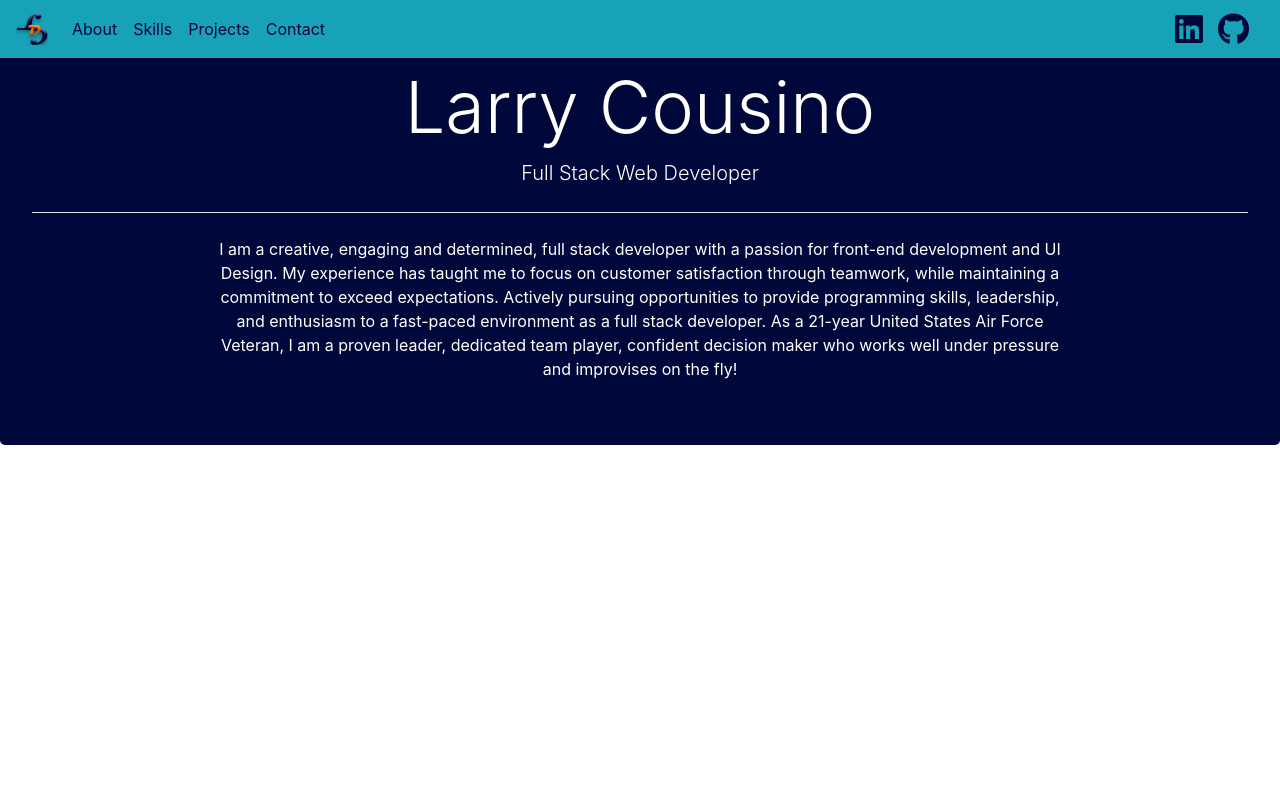
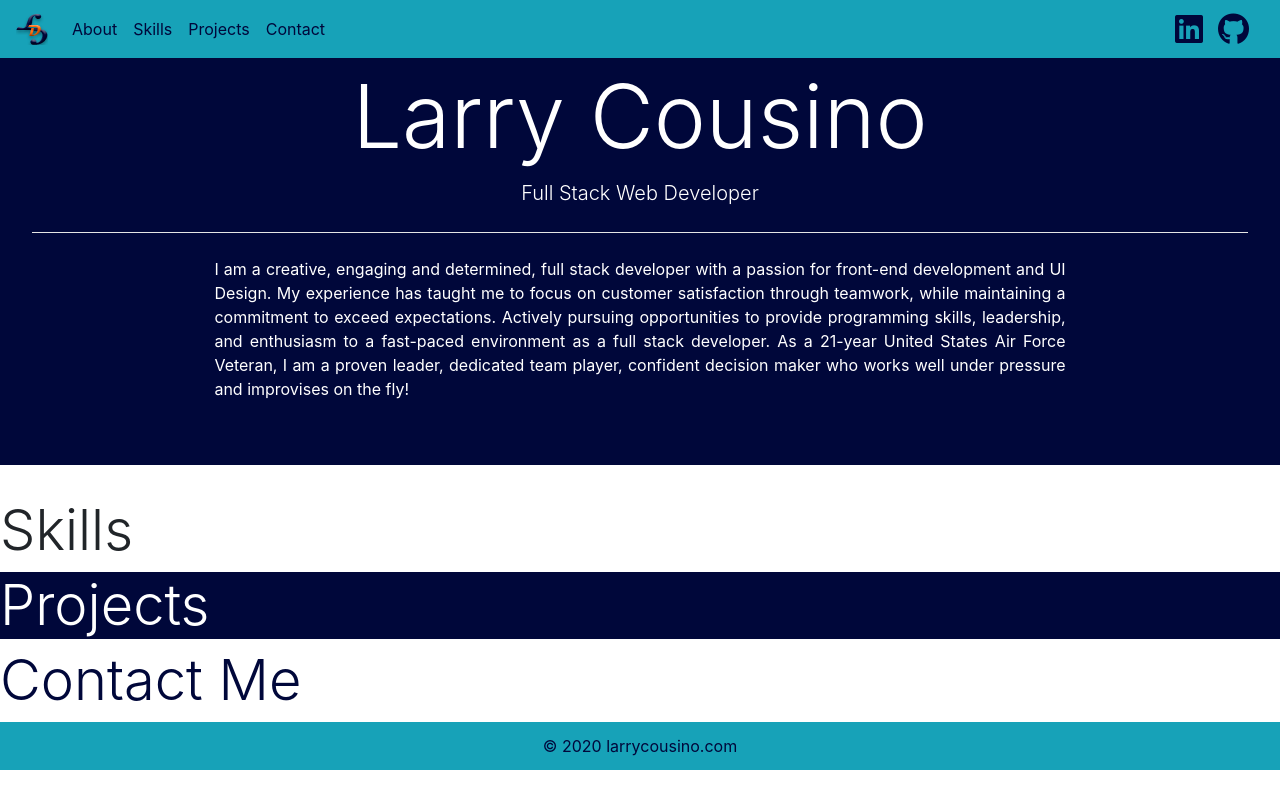
Before and after one commit to lcousino/larrycousino, a PHP site: page / in a window 1280 px wide. Run offline with PHP 8.4, Linux system fonts and the light colour scheme; some libraries are stand-ins or nearby versions.

Commit message:
Basic overall structure

```diff
--- a/Index.html
+++ b/Index.html
@@ -54,13 +54,29 @@
     <!-- Begin page content -->
     <main role="main" class="flex-shrink-0">
         <div class="jumbotron text-center  text-white">
-            <h1 class="display-3">Larry Cousino</h1>
+            <h1 class="display-2">Larry Cousino</h1>
             <p class="lead">Full Stack Web Developer</p>
             <hr class="my-4 jt-hr">
-            <p class="jt-p">I am a creative, engaging and determined, full stack developer with a passion for front-end development and UI Design. My experience has taught me to focus on customer satisfaction through teamwork, while maintaining a commitment to exceed expectations. Actively pursuing opportunities to provide programming skills, leadership, and enthusiasm to a fast-paced environment as a full stack developer. As a 21-year United States Air Force Veteran, I am a proven leader, dedicated team player, confident decision maker who works well under pressure and improvises on the fly!</p>
+            <p class="jt-p text-justify">I am a creative, engaging and determined, full stack developer with a passion for front-end development and UI Design. My experience has taught me to focus on customer satisfaction through teamwork, while maintaining a commitment to exceed expectations. Actively pursuing opportunities to provide programming skills, leadership, and enthusiasm to a fast-paced environment as a full stack developer. As a 21-year United States Air Force Veteran, I am a proven leader, dedicated team player, confident decision maker who works well under pressure and improvises on the fly!</p>
         </div>
+        <div id="skills">
+            <h2 class="display-4">Skills</h2>
+
+        </div>
+        <div id="projects">
+            <h2 class="display-4 text-white">Projects</h2>
+
+        </div>
+
+        <div id="contact">
+            <h2 class="display-4">Contact Me</h2>
+
+        </div>
+
     </main>
-
+    <footer class="bg-info">
+        <p>&copy; 2020 larrycousino.com</p>
+    </footer>
 
 
     <script src="https://code.jquery.com/jquery-3.4.1.slim.min.js"
--- a/css/styles.css
+++ b/css/styles.css
@@ -1,4 +1,6 @@
-.nav-link {
+.nav-link,
+#skils,
+#contact {
     color: #00073a;
 }
 
@@ -25,7 +27,8 @@
     color: #fff;
 }
 
-.jumbotron {
+.jumbotron,
+#projects {
     background-color: #00073a;
 }
 
@@ -33,3 +36,19 @@
     width: 70%;
     margin: auto;
 }
+
+.jumbotron {
+    border-radius: 0;
+}
+
+footer {
+    text-align: center;
+    position: relative;
+    bottom: 0;
+    width: 100%;
+    clear: both;
+    z-index: 10;
+    height: 3em;
+    padding-top: .75em;
+    color: #00073a;
+}
```
